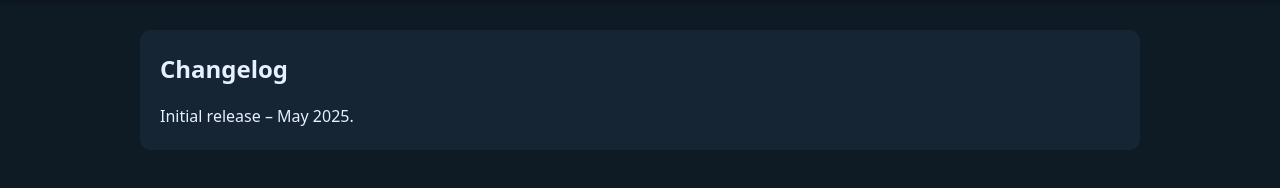
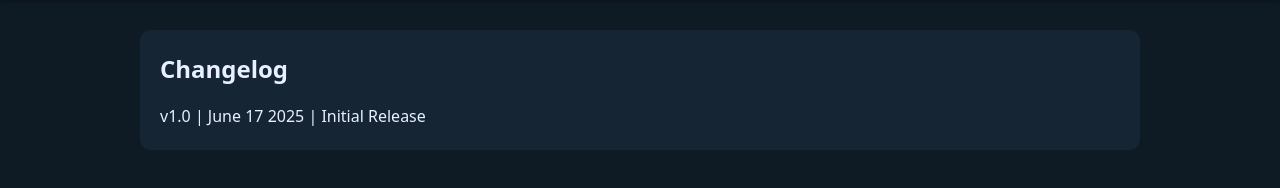
Before and after one commit to jcorvari/CamcloudAPI, a plain HTML site: page changelog.html in a window 1280 px wide. Shown: the part 114-302 px from the top of the page. Drawn offline with Linux system fonts and the light colour scheme.

Commit message:
logo and changelog

```diff
--- a/changelog.html
+++ b/changelog.html
@@ -60,7 +60,7 @@
 
 
 
-<section><h1>Changelog</h1><p>Initial release – May 2025.</p></section>
+<section><h1>Changelog</h1><p>v1.0  | June 17 2025  | Initial Release</p></section>
 
 <script>
   document.addEventListener('DOMContentLoaded', function(){
```
Also changed, not shown: images/camcloud.png.
